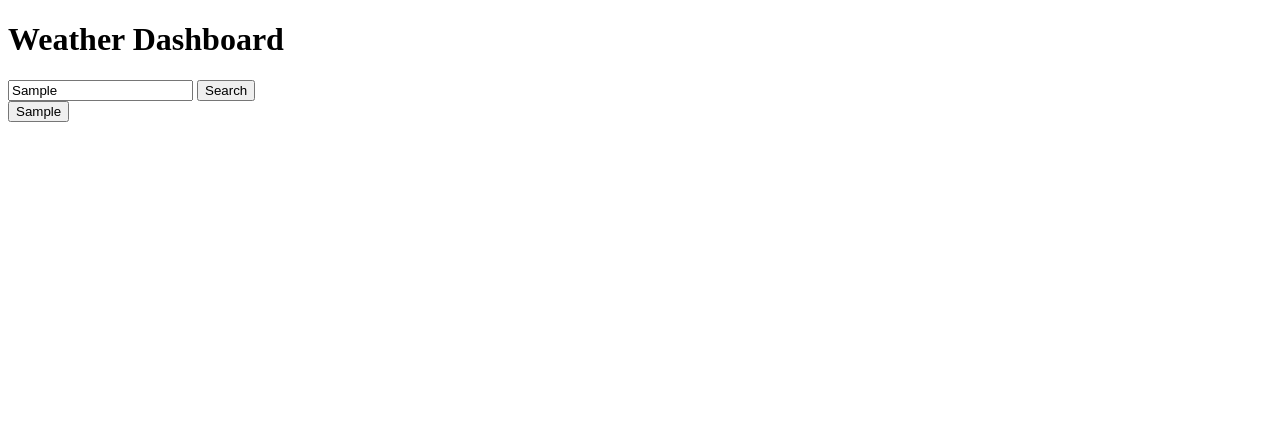
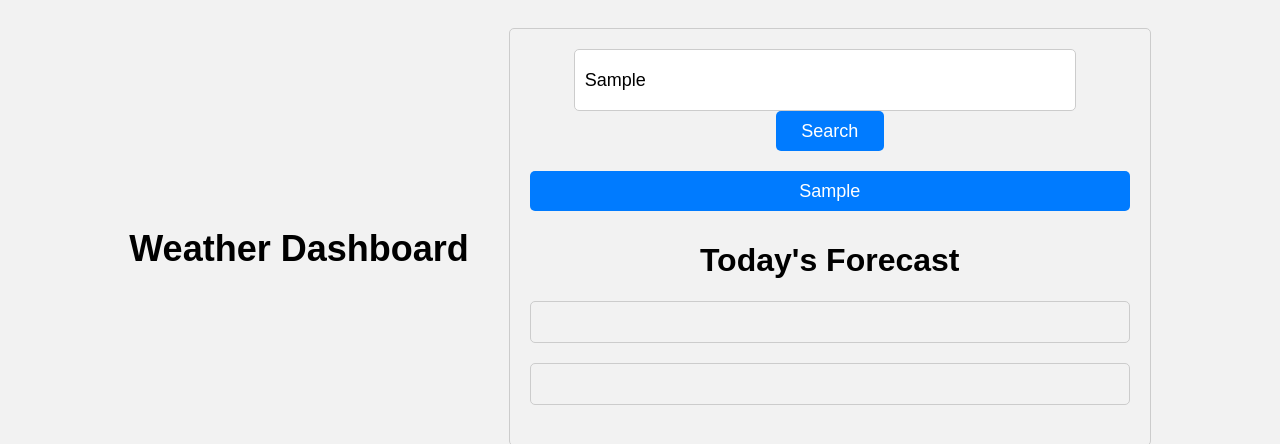
Before and after one commit to thatthembritt/Weather-Application, a plain HTML site: page index.html in a window 1280 px wide. Both pictures are taken after typing "Sample" into the empty fields and a click on the button "Search". Shown: the top 444 px of the page. Drawn offline with nearby package versions, Linux system fonts and the light colour scheme; no server answers.

Commit message:
updated css

```diff
--- a/assets/script.js
+++ b/assets/script.js
@@ -7,7 +7,7 @@ function createButton(cityName) {
   const historyDiv = document.getElementById("history");
 
   historyButton.addEventListener("click", () => {
-    getWeatherData(cityName);
+    retrieveWeatherData(cityName);
   });
 
   historyDiv.appendChild(historyButton);
@@ -15,15 +15,24 @@ function createButton(cityName) {
 
 searchHistoryArr.forEach((cityName) => createButton(cityName));
 
-function getWeatherData(cityName) {
+function retrieveWeatherData(cityName) {
   const apiKey = "b7fbf615641171c9610ddf5ae4bbd20c";
   const searchURL = `https://api.openweathermap.org/data/2.5/weather?q=${cityName}&appid=${apiKey}&units=imperial`;
 
   fetch(searchURL)
     .then((response) => response.json())
     .then((data) => {
+      console.log(data);
       updateTodayData(data);
-      retrieveForecastData(cityName);
+      const lon = data.coord.lon;
+      const lat = data.coord.lat;
+      const forecastURL = `https://api.openweathermap.org/data/2.5/forecast?lat=${lat}&lon=${lon}&appid=${apiKey}&units=imperial`;
+      fetch(forecastURL)
+        .then((response) => response.json())
+        .then((data) => {
+          console.log(data);
+          futureForecastData(data);
+        });
     });
 }
 
@@ -52,7 +61,37 @@ function updateTodayData(data) {
 
   const dayDataDiv = document.getElementById("dayData");
   dayDataDiv.innerHTML = "Today's Forecast";
-  dayDataDiv.append(cityNameDiv, tempDiv, humidityDiv, windDiv, todaysDate, iconDiv);
+  dayDataDiv.append(
+    cityNameDiv,
+    tempDiv,
+    humidityDiv,
+    windDiv,
+    todaysDate,
+    iconDiv
+  );
+}
+
+function futureForecastData(data) {
+  for (let index = 5; index < data.list.length; index = index + 8) {
+    const cityNameDiv = document.createElement("div");
+    cityNameDiv.innerHTML = data.list[index].main.name;
+
+    const todaysDate = document.createElement("div");
+    todaysDate.innerHTML = moment.unix(data.list[index].dt).format("MM/DD/YY");
+
+    const tempDiv = document.createElement("div");
+    tempDiv.innerHTML = data.list[index].main.temp;
+
+    const humidityDiv = document.createElement("div");
+    humidityDiv.innerHTML = data.list[index].main.humidity;
+
+    const windDiv = document.createElement("div");
+    windDiv.innerHTML = data.list[index].wind.speed;
+
+    const forecastDataDiv = document.getElementById("forecastData");
+    forecastDataDiv.innerHTML = "Five Day Forecast";
+    forecastDataDiv.append(cityNameDiv, tempDiv, humidityDiv, windDiv);
+  }
 }
 
 searchBtn.addEventListener("click", (event) => {
@@ -61,5 +100,5 @@ searchBtn.addEventListener("click", (event) => {
   createButton(cityName);
   searchHistoryArr.push(cityName);
   localStorage.setItem("searchHistoryArr", JSON.stringify(searchHistoryArr));
-  getWeatherData(cityName);
+  retrieveWeatherData(cityName);
 });
--- a/assets/style.css
+++ b/assets/style.css
@@ -1,29 +1,94 @@
-searchBtn {
-  display: block;
-  width: 150px;
-  height: 50px;
-  font-size: 16px;
-  border: none;
-  border-radius: 4px;
-  cursor: pointer;
-  transition: background-color 0.2s;
-  margin: 5px;
+body {
+  background-color: #f2f2f2;
+  font-family: Arial, sans-serif;
+  display: flex;
+  align-items: center;
+  justify-content: center;
+  flex-wrap: wrap;
+  padding: 20px;
 }
 
-searchBtn:hover {
-  background-color: #eee;
+.title {
+  text-align: center;
+  margin-right: 40px;
+  font-size: 36px;
+  margin-bottom: 20px;
+}
+
+.container {
+  width: 80%;
+  max-width: 600px;
+  display: flex;
+  align-items: center;
+  justify-content: center;
+  flex-wrap: wrap;
+  padding: 20px;
+  border: 1px solid #ccc;
+  border-radius: 5px;
+  margin-bottom: 20px;
+}
+
+.cityInput {
+  width: 80%;
+  height: 40px;
+  padding: 10px;
+  margin-right: 10px;
+  font-size: 18px;
+  border: 1px solid #ccc;
+  border-radius: 5px;
+  outline: none;
+}
+
+#searchBtn {
+  width: 18%;
+  height: 40px;
+  font-size: 18px;
+  background-color: #007bff;
+  color: #fff;
+  border: none;
+  border-radius: 5px;
+  cursor: pointer;
 }
 
 #history {
+  width: 100%;
   display: flex;
   flex-wrap: wrap;
+  margin-top: 20px;
 }
 
-#dayData,
-#forecastDiv {
+#history button {
+  width: 100%;
+  height: 40px;
+  font-size: 18px;
+  margin-bottom: 10px;
+  background-color: #007bff;
+  color: #fff;
+  border: none;
+  border-radius: 5px;
+  cursor: pointer;
+}
+
+#text {
+  text-align: left;
+}
+
+.card {
+  width: 100%;
+  max-width: 600px;
   display: flex;
+  align-items: center;
+  justify-content: center;
   flex-wrap: wrap;
-  justify-content: space-between;
+  padding: 20px;
+  border: 1px solid #ccc;
+  border-radius: 5px;
+  margin-bottom: 20px;
+}
+
+.card div {
+  width: 25%;
+  margin-right: 10px;
 }
 
 .iconStyle {
--- a/index.html
+++ b/index.html
@@ -13,8 +13,9 @@
       <input class="cityInput" type="text" placeholder="Search" id="cityName" />
       <button id="searchBtn">Search</button>
       <div id="history"></div>
+      <h1>Today's Forecast</h1>
       <div class="card" id="dayData"></div>
-      <div class="card" id="forecastDiv"></div>
+      <div class="card" id="forecastData"></div>
     </div>
     <script src="https://code.jquery.com/jquery-3.4.1.min.js"></script>
     <script src="https://cdnjs.cloudflare.com/ajax/libs/moment.js/2.24.0/moment.min.js"></script>
```
